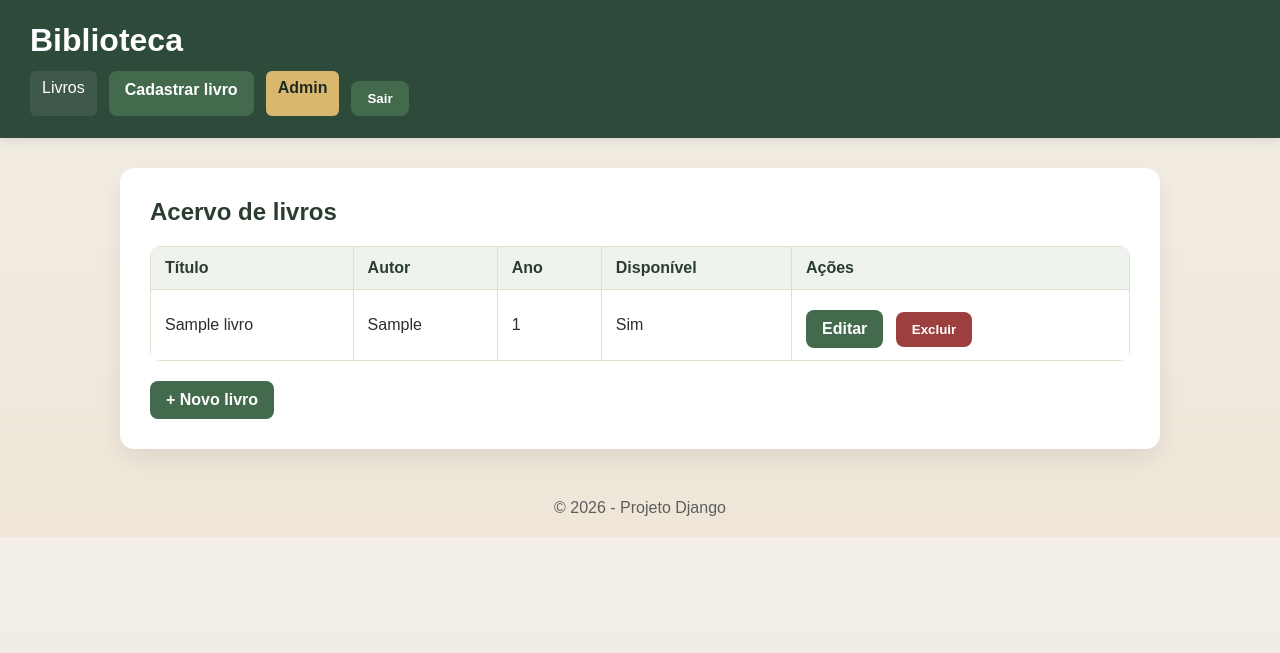
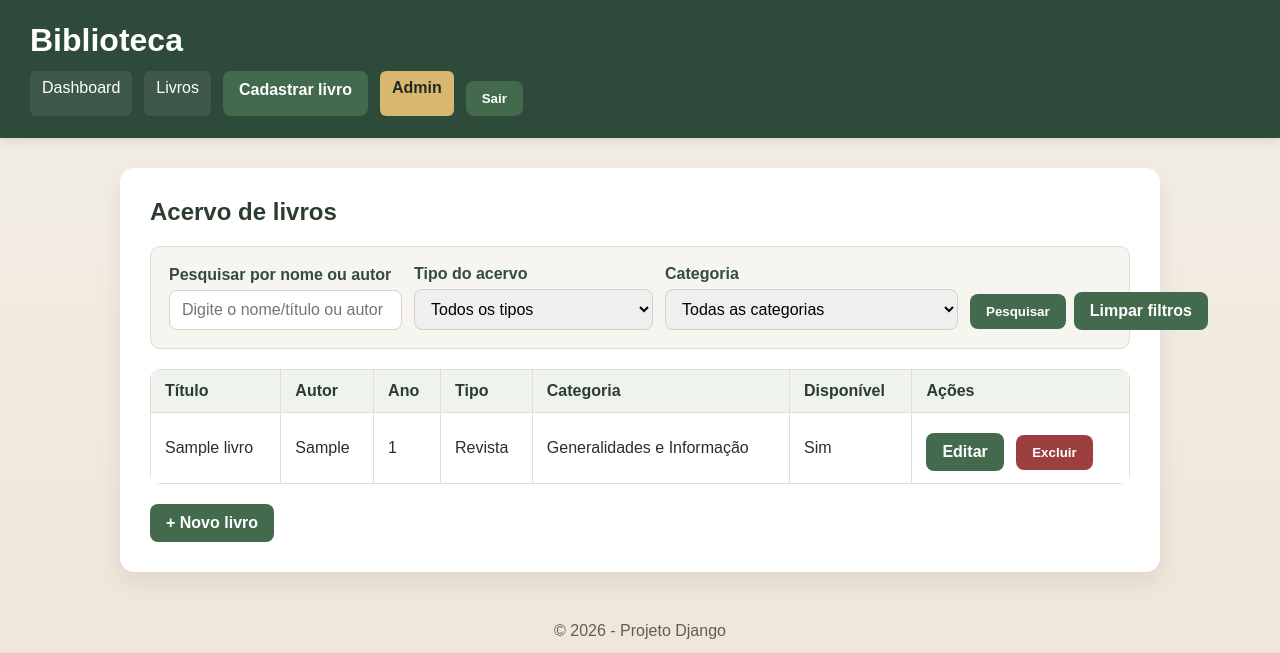
Before and after one commit to FabiooRobert/Biblioteca, a Django app: page /livros/ in a window 1280 px wide. Shown: the top 653 px of the page. Run offline with Django 5.2, Linux system fonts and the light colour scheme; a user stored in the database is signed in; data comes from the database, SQL or seed files in the repository; tables that the repository leaves empty hold one stand-in row (values such as "Sample post").

Commit message:
feat: complete roles and library dashboard

```diff
--- a/acervo/api_views.py
+++ b/acervo/api_views.py
@@ -1,10 +1,13 @@
 from rest_framework import generics
+from rest_framework.permissions import IsAuthenticated
 from .models import Livro
+from .permissions import AdministradorPodeEscrever, TemPerfil
 from .serializers import LivroSerializer
 
 
 class LivroListCreate(generics.ListCreateAPIView):
     serializer_class = LivroSerializer
+    permission_classes = [IsAuthenticated, TemPerfil, AdministradorPodeEscrever]
 
     def get_queryset(self):
         return Livro.objects.filter(organizacao=self.request.user.perfil.organizacao)
@@ -15,6 +18,7 @@ class LivroListCreate(generics.ListCreateAPIView):
 
 class LivroDetail(generics.RetrieveUpdateDestroyAPIView):
     serializer_class = LivroSerializer
+    permission_classes = [IsAuthenticated, TemPerfil, AdministradorPodeEscrever]
 
     def get_queryset(self):
         return Livro.objects.filter(organizacao=self.request.user.perfil.organizacao)
--- a/acervo/models.py
+++ b/acervo/models.py
@@ -1,4 +1,5 @@
 from django.db import models
+from django.utils import timezone
 from core.models import DaOrganizacao
 
 
@@ -33,6 +34,7 @@ class Livro(DaOrganizacao):
         default="000",
     )
     disponivel = models.BooleanField(default=True)
+    cadastrado_em = models.DateTimeField(default=timezone.now, editable=False)
 
     def __str__(self):
         return self.titulo
--- a/acervo/permissions.py
+++ b/acervo/permissions.py
@@ -1,4 +1,21 @@
+from functools import wraps
+from django.core.exceptions import PermissionDenied
 from rest_framework.permissions import BasePermission
+
+
+def usuario_eh_administrador(user):
+    perfil = getattr(user, "perfil", None)
+    return perfil is not None and perfil.papel == "admin"
+
+
+def administrador_requerido(view_func):
+    @wraps(view_func)
+    def wrapped(request, *args, **kwargs):
+        if not usuario_eh_administrador(request.user):
+            raise PermissionDenied("Apenas administradores podem alterar livros.")
+        return view_func(request, *args, **kwargs)
+
+    return wrapped
 
 
 class TemPerfil(BasePermission):
@@ -6,3 +23,12 @@ class TemPerfil(BasePermission):
 
     def has_permission(self, request, view):
         return bool(request.user and request.user.is_authenticated and hasattr(request.user, "perfil"))
+
+
+class AdministradorPodeEscrever(BasePermission):
+    message = "Apenas administradores podem alterar livros."
+
+    def has_permission(self, request, view):
+        return request.method in self.safe_methods or usuario_eh_administrador(request.user)
+
+    safe_methods = ("GET", "HEAD", "OPTIONS")
--- a/acervo/serializers.py
+++ b/acervo/serializers.py
@@ -13,4 +13,6 @@ class LivroSerializer(serializers.ModelSerializer):
             "tipo",
             "categoria",
             "disponivel",
+            "cadastrado_em",
         ]
+        read_only_fields = ["id", "cadastrado_em"]
--- a/acervo/templates/acervo/base.html
+++ b/acervo/templates/acervo/base.html
@@ -12,6 +12,7 @@
     <h1>Biblioteca</h1>
     <nav>
         {% if user.is_authenticated %}
+            <a href="{% url 'dashboard' %}">Dashboard</a>
             <a href="{% url 'lista' %}">Livros</a>
             <a href="{% url 'novo' %}">Cadastrar livro</a>
             <a href="/admin/" class="admin-link">Admin</a>
--- a/acervo/templates/acervo/lista.html
+++ b/acervo/templates/acervo/lista.html
@@ -4,6 +4,48 @@
 
 {% block conteudo %}
 <h2>Acervo de livros</h2>
+
+<form method="get" class="filtros">
+    <div>
+        <label for="pesquisa">Pesquisar por nome ou autor</label>
+        <input
+            type="text"
+            id="pesquisa"
+            name="pesquisa"
+            value="{{ pesquisa }}"
+            placeholder="Digite o nome/título ou autor"
+        >
+    </div>
+
+    <div>
+        <label for="tipo">Tipo do acervo</label>
+        <select id="tipo" name="tipo">
+            <option value="">Todos os tipos</option>
+            {% for valor, nome in tipos %}
+                <option value="{{ valor }}" {% if tipo_selecionado == valor %}selected{% endif %}>
+                    {{ nome }}
+                </option>
+            {% endfor %}
+        </select>
+    </div>
+
+    <div>
+        <label for="categoria">Categoria</label>
+        <select id="categoria" name="categoria">
+            <option value="">Todas as categorias</option>
+            {% for valor, nome in categorias %}
+                <option value="{{ valor }}" {% if categoria_selecionada == valor %}selected{% endif %}>
+                    {{ valor }} – {{ nome }}
+                </option>
+            {% endfor %}
+        </select>
+    </div>
+
+    <div class="acoes-filtro">
+        <button type="submit">Pesquisar</button>
+        <a class="botao" href="{% url 'lista' %}">Limpar filtros</a>
+    </div>
+</form>
 
 {% if livros %}
 <table>
@@ -12,8 +54,10 @@
             <th>Título</th>
             <th>Autor</th>
             <th>Ano</th>
+            <th>Tipo</th>
+            <th>Categoria</th>
             <th>Disponível</th>
-            <th>Ações</th>
+            {% if is_admin %}<th>Ações</th>{% endif %}
         </tr>
     </thead>
     <tbody>
@@ -22,7 +66,10 @@
             <td>{{ livro.titulo }}</td>
             <td>{{ livro.autor }}</td>
             <td>{{ livro.ano }}</td>
+            <td>{{ livro.get_tipo_display }}</td>
+            <td>{{ livro.get_categoria_display }}</td>
             <td>{% if livro.disponivel %}Sim{% else %}Não{% endif %}</td>
+            {% if is_admin %}
                 <td>
                     <a href="{% url 'editar' livro.pk %}">Editar</a>
                     <form method="post" action="{% url 'excluir' livro.pk %}" style="display:inline;">
@@ -30,13 +77,14 @@
                         <button type="submit" onclick="return confirm('Deseja excluir este livro?')">Excluir</button>
                     </form>
                 </td>
+            {% endif %}
         </tr>
         {% endfor %}
     </tbody>
 </table>
 {% else %}
-<p>Nenhum livro cadastrado.</p>
+<p>Nenhum item encontrado com os filtros informados.</p>
 {% endif %}
 
-<a class="botao" href="{% url 'novo' %}">+ Novo livro</a>
+{% if is_admin %}<a class="botao" href="{% url 'novo' %}">+ Novo livro</a>{% endif %}
 {% endblock %}
--- a/acervo/urls.py
+++ b/acervo/urls.py
@@ -3,6 +3,7 @@ from . import views
 
 urlpatterns = [
     path("", views.inicio, name="inicio"),
+    path("dashboard/", views.dashboard, name="dashboard"),
     path("livros/", views.lista_livros, name="lista"),
     path("livros/novo/", views.novo_livro, name="novo"),
     path("livros/<int:pk>/editar/", views.editar_livro, name="editar"),
--- a/acervo/views.py
+++ b/acervo/views.py
@@ -1,9 +1,13 @@
+from datetime import timedelta
 from django.db.models import Q
 from django.contrib.auth.decorators import login_required
 from django.core.exceptions import PermissionDenied
+from django.db.models import Count
 from django.shortcuts import get_object_or_404, redirect, render
+from django.utils import timezone
 from .forms import LivroForm
 from .models import Livro
+from .permissions import administrador_requerido, usuario_eh_administrador
 
 
 def org_atual(request):
@@ -47,11 +51,59 @@ def lista_livros(request):
             "categoria_selecionada": categoria,
             "tipos": Livro.TIPOS_ACERVO,
             "categorias": Livro.CATEGORIAS_ACERVO,
+            "is_admin": usuario_eh_administrador(request.user),
         },
     )
 
 
 @login_required
+def dashboard(request):
+    org = org_atual(request)
+    periodo = request.GET.get("periodo", "30")
+    dias_por_periodo = {"30": 30, "90": 90, "365": 365, "todos": None}
+    if periodo not in dias_por_periodo:
+        periodo = "30"
+
+    livros = Livro.objects.filter(organizacao=org)
+    dias = dias_por_periodo[periodo]
+    if dias is not None:
+        livros = livros.filter(cadastrado_em__gte=timezone.now() - timedelta(days=dias))
+
+    resumo = livros.aggregate(
+        total=Count("id"),
+        disponiveis=Count("id", filter=Q(disponivel=True)),
+        indisponiveis=Count("id", filter=Q(disponivel=False)),
+    )
+    rotulos_tipo = dict(Livro.TIPOS_ACERVO)
+    rotulos_categoria = dict(Livro.CATEGORIAS_ACERVO)
+    por_tipo = [
+        {"nome": rotulos_tipo.get(item["tipo"], item["tipo"]), "total": item["total"]}
+        for item in livros.values("tipo").annotate(total=Count("id")).order_by("-total", "tipo")
+    ]
+    por_categoria = [
+        {
+            "nome": rotulos_categoria.get(item["categoria"], item["categoria"]),
+            "total": item["total"],
+        }
+        for item in livros.values("categoria").annotate(total=Count("id")).order_by("-total", "categoria")
+    ]
+    autores = livros.values("autor").annotate(total=Count("id")).order_by("-total", "autor")[:5]
+
+    return render(
+        request,
+        "acervo/dashboard.html",
+        {
+            "resumo": resumo,
+            "por_tipo": por_tipo,
+            "por_categoria": por_categoria,
+            "autores": autores,
+            "periodo": periodo,
+        },
+    )
+
+
+@login_required
+@administrador_requerido
 def novo_livro(request):
     org = org_atual(request)
     if request.method == "POST":
@@ -68,6 +120,7 @@ def novo_livro(request):
 
 
 @login_required
+@administrador_requerido
 def editar_livro(request, pk):
     org = org_atual(request)
     livro = get_object_or_404(Livro, pk=pk, organizacao=org)
@@ -84,6 +137,7 @@ def editar_livro(request, pk):
 
 
 @login_required
+@administrador_requerido
 def excluir_livro(request, pk):
     org = org_atual(request)
     livro = get_object_or_404(Livro, pk=pk, organizacao=org)
--- a/core/admin.py
+++ b/core/admin.py
@@ -10,6 +10,6 @@ class OrganizacaoAdmin(admin.ModelAdmin):
 
 @admin.register(Perfil)
 class PerfilAdmin(admin.ModelAdmin):
-    list_display = ("usuario", "organizacao")
-    list_filter = ("organizacao",)
+    list_display = ("usuario", "organizacao", "papel")
+    list_filter = ("organizacao", "papel")
     search_fields = ("usuario__username", "organizacao__nome")
--- a/core/models.py
+++ b/core/models.py
@@ -22,12 +22,18 @@ class DaOrganizacao(models.Model):
 
 
 class Perfil(models.Model):
+    PAPEIS = [
+        ("admin", "Administrador"),
+        ("operador", "Operador"),
+    ]
+
     usuario = models.OneToOneField(
         settings.AUTH_USER_MODEL,
         on_delete=models.CASCADE,
         related_name="perfil",
     )
     organizacao = models.ForeignKey(Organizacao, on_delete=models.PROTECT)
+    papel = models.CharField(max_length=20, choices=PAPEIS, default="operador")
 
     def __str__(self):
         return f"{self.usuario} - {self.organizacao}"
--- a/static/acervo/estilo.css
+++ b/static/acervo/estilo.css
@@ -144,3 +144,75 @@ form[action*="excluir"] {
 form[action*="excluir"] button {
     background: #9e3f3f;
 }
+
+
+/* Filtros de pesquisa do acervo */
+.filtros {
+    max-width: none;
+    display: grid;
+    grid-template-columns: 2fr 1fr 1.5fr auto;
+    gap: 12px;
+    align-items: end;
+    padding: 18px;
+    margin: 20px 0;
+    background: #f7f5f0;
+    border: 1px solid #e4dccd;
+    border-radius: 10px;
+}
+
+.filtros > div {
+    display: flex;
+    flex-direction: column;
+    gap: 6px;
+}
+
+.acoes-filtro {
+    flex-direction: row !important;
+    align-items: center;
+    gap: 8px !important;
+}
+
+.acoes-filtro button,
+.acoes-filtro .botao {
+    margin-top: 0;
+    white-space: nowrap;
+}
+
+@media (max-width: 800px) {
+    .filtros {
+        grid-template-columns: 1fr;
+    }
+
+    .acoes-filtro {
+        flex-wrap: wrap;
+    }
+}
+
+.resumo-dashboard {
+    display: grid;
+    grid-template-columns: repeat(3, minmax(0, 1fr));
+    gap: 14px;
+    margin: 20px 0 30px;
+}
+
+.resumo-dashboard > section {
+    padding: 18px;
+    border: 1px solid #e4dccd;
+    border-left: 4px solid #d9b76f;
+    background: #faf8f4;
+}
+
+.resumo-dashboard h3,
+.resumo-dashboard p {
+    margin: 0 0 8px;
+}
+
+.resumo-dashboard p:last-child {
+    margin-bottom: 0;
+}
+
+@media (max-width: 640px) {
+    .resumo-dashboard {
+        grid-template-columns: 1fr;
+    }
+}
```
Also changed, not shown: acervo/forms.py (+17 -3 lines), acervo/templates/acervo/dashboard.html (added, +65 -0 lines), acervo/tests.py (+89 -2 lines), README.md, acervo/migrations/0005_livro_cadastrado_em.py (added), core/migrations/0002_perfil_papel.py (added), 1 other file. Lines whose indentation alone changed are shown as unchanged.
